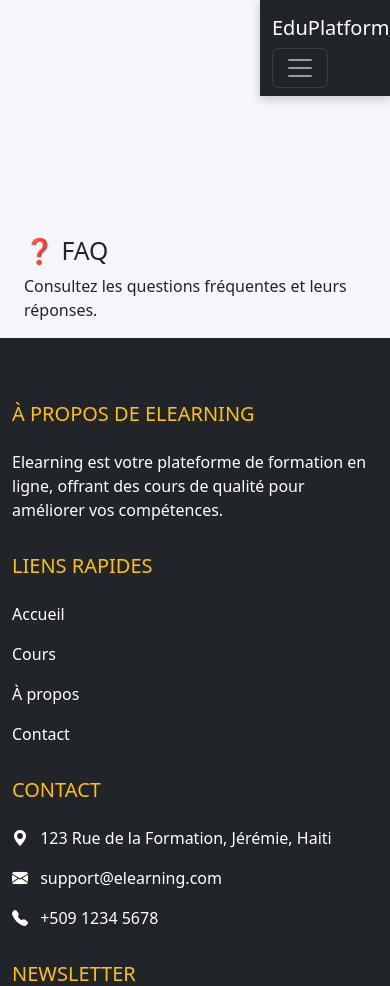
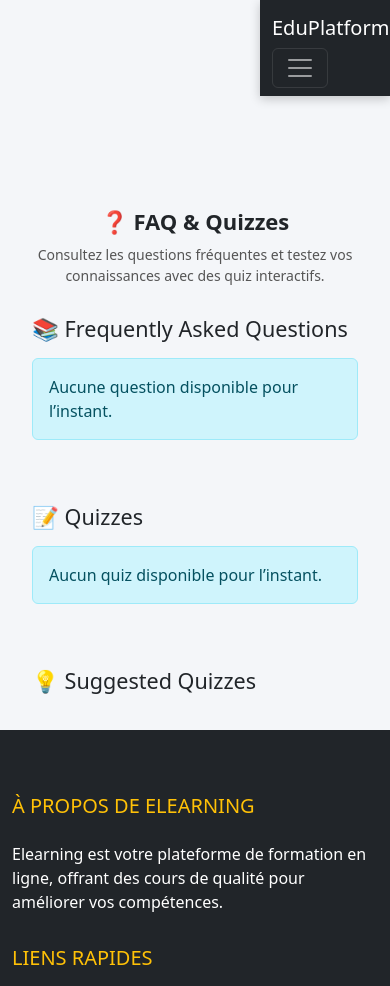
Before and after one commit to Kenley88/elearning_site, a Django app: page /support/faq/ in a window 390 px wide. Shown: the top 986 px of the page. Run offline with Django 5.2, Linux system fonts and the light colour scheme.

Commit message:
Update faq.html

```diff
--- a/courses/templates/faq.html
+++ b/courses/templates/faq.html
@@ -1,7 +1,135 @@
 {% extends 'base.html' %}
+
 {% block content %}
-<div class="container mt-5">
-    <h2>❓ FAQ</h2>
-    <p>Consultez les questions fréquentes et leurs réponses.</p>
+<style>
+/* Wrapper principal pour alignement proche du dashboard */
+.page-wrapper {
+    max-width: 1100px;
+    margin: 0 auto;
+    padding: 20px;
+}
+
+/* Header */
+.header h2 {
+    font-size: 28px;
+    font-weight: bold;
+    margin-bottom: 10px;
+    text-align: center;
+}
+
+.header p {
+    color: #555;
+    font-size: 14px;
+    margin-bottom: 30px;
+    text-align: center;
+}
+
+/* Card FAQ / Quiz */
+.card-faq, .card-quiz {
+    background-color: #fff;
+    border-radius: 15px;
+    box-shadow: 0px 5px 15px rgba(0,0,0,0.1);
+    padding: 20px;
+    margin-bottom: 20px;
+    transition: 0.3s;
+    text-align: left; /* contenu aligné à gauche */
+}
+
+.card-faq:hover, .card-quiz:hover {
+    transform: translateY(-5px);
+}
+
+/* Quiz options */
+.quiz-option {
+    display: block;
+    margin: 8px 0;
+}
+
+.btn-quiz {
+    margin-top: 10px;
+}
+
+/* Responsive */
+@media (max-width: 768px){
+    .header h2 { font-size: 24px; }
+    .card-faq, .card-quiz { padding: 15px; }
+    .btn-quiz { font-size: 12px; padding: 8px; }
+}
+
+@media (max-width: 576px){
+    .header h2 { font-size: 22px; }
+}
+</style>
+
+<div class="page-wrapper">
+
+    <!-- Header -->
+    <div class="header text-center">
+        <h2>❓ FAQ & Quizzes</h2>
+        <p>Consultez les questions fréquentes et testez vos connaissances avec des quiz interactifs.</p>
+    </div>
+
+    <!-- FAQ Section -->
+    <h4 class="mb-3">📚 Frequently Asked Questions</h4>
+    <div class="row">
+        {% for faq in faqs %}
+        <div class="col-md-6 mb-4">
+            <div class="card card-faq">
+                <h5>{{ faq.question }}</h5>
+                <p>{{ faq.answer }}</p>
+            </div>
+        </div>
+        {% empty %}
+        <div class="col-12">
+            <div class="alert alert-info">Aucune question disponible pour l’instant.</div>
+        </div>
+        {% endfor %}
+    </div>
+
+    <!-- Quiz Section -->
+    <h4 class="mt-5 mb-3">📝 Quizzes</h4>
+    <div class="row">
+        {% for quiz in quizzes %}
+        <div class="col-md-6 col-sm-12 mb-4">
+            <div class="card card-quiz">
+                <h5>{{ quiz.title }}</h5>
+                <p class="text-muted">{{ quiz.description|truncatewords:20 }}</p>
+                <form method="POST" action="{% url 'submit_quiz' quiz.id %}">
+                    {% csrf_token %}
+                    {% for question in quiz.questions %}
+                    <div class="mb-3">
+                        <strong>{{ forloop.counter }}. {{ question.text }}</strong>
+                        {% for option in question.options %}
+                        <label class="quiz-option">
+                            <input type="radio" name="question_{{ question.id }}" value="{{ option.id }}"> {{ option.text }}
+                        </label>
+                        {% endfor %}
+                    </div>
+                    {% endfor %}
+                    <button type="submit" class="btn btn-success btn-quiz w-100">Submit Quiz</button>
+                </form>
+            </div>
+        </div>
+        {% empty %}
+        <div class="col-12">
+            <div class="alert alert-info">Aucun quiz disponible pour l’instant.</div>
+        </div>
+        {% endfor %}
+    </div>
+
+    <!-- Suggested Quizzes -->
+    <h4 class="mt-5 mb-3">💡 Suggested Quizzes</h4>
+    <div class="row">
+        {% for quiz in suggested_quizzes %}
+        <div class="col-md-4 col-sm-6 mb-4">
+            <div class="card card-quiz">
+                <h5>{{ quiz.title }}</h5>
+                <p>{{ quiz.description|truncatewords:15 }}</p>
+                <a href="{% url 'take_quiz' quiz.id %}" class="btn btn-primary btn-quiz w-100">Take Quiz</a>
+            </div>
+        </div>
+        {% endfor %}
+    </div>
+
 </div>
 {% endblock %}
```
